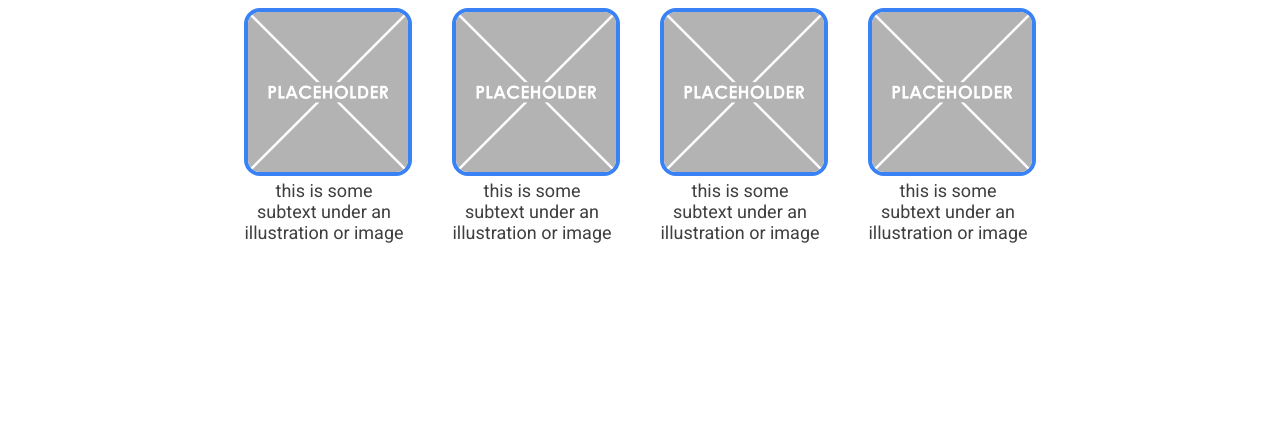
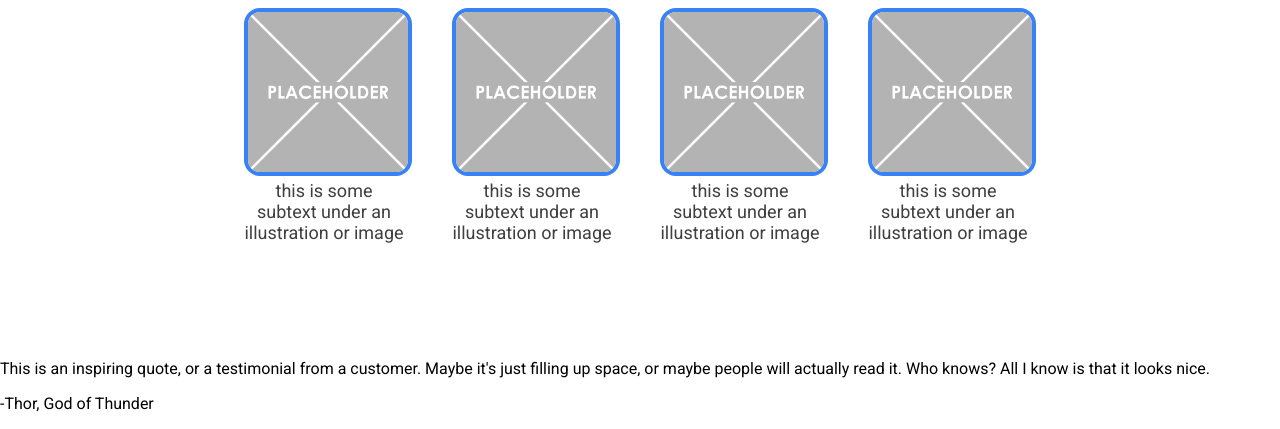
Before and after one commit to TerraPlayer1/odin-landing-page, a plain HTML site: page index.html in a window 1280 px wide. Shown: the part 598-1027 px from the top of the page. Before the commit the page ends 941 px from the top, so only its background shows below. Drawn offline with Linux system fonts and the light colour scheme.

Commit message:
Add quote html

```diff
--- a/index.html
+++ b/index.html
@@ -57,5 +57,12 @@
     </div>
 
   </div>
+
+  <div class="quote">
+    <p class="quote-text">This is an inspiring quote, or a testimonial from a customer.
+       Maybe it's just filling up space, or maybe people will actually read it. Who knows?
+        All I know is that it looks nice.</p>
+    <p class="quote-author">-Thor, God of Thunder</p>
+  </div>
 </body>
 </html>
```
